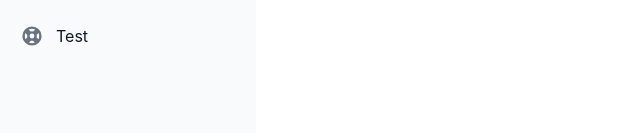
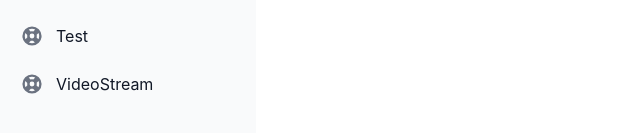
Before and after one commit to dormammuuuuu/Suspicious-Activity-Detection-Intelligence, a React (Create React App) app in the folder sadi-react/: page / in a window 1280 px wide. Shown: the part 217-350 px from the top of the page, without its empty margins (0-640 px from the left). Built offline with nearby package versions, Linux system fonts and the light colour scheme.

Commit message:
Initial Video Stream for Face

```diff
--- a/sadi-react/src/components/Sidebar.jsx
+++ b/sadi-react/src/components/Sidebar.jsx
@@ -75,6 +75,19 @@ const sidebar = () => {
                      <span className="ml-3">Test</span>
                   </NavLink>
                </li>
+               <li>
+                  <NavLink to="/VideoStream"
+                     className="flex items-center p-2 text-base font-normal text-gray-900 transition duration-75 rounded-lg hover:bg-gray-100">
+                     <svg aria-hidden="true"
+                        className="flex-shrink-0 w-6 h-6 text-gray-500 transition duration-75 group-hover:text-gray-900"
+                        fill="currentColor" viewBox="0 0 20 20" xmlns="http://www.w3.org/2000/svg">
+                        <path fillRule="evenodd"
+                           d="M18 10a8 8 0 11-16 0 8 8 0 0116 0zm-2 0c0 .993-.241 1.929-.668 2.754l-1.524-1.525a3.997 3.997 0 00.078-2.183l1.562-1.562C15.802 8.249 16 9.1 16 10zm-5.165 3.913l1.58 1.58A5.98 5.98 0 0110 16a5.976 5.976 0 01-2.516-.552l1.562-1.562a4.006 4.006 0 001.789.027zm-4.677-2.796a4.002 4.002 0 01-.041-2.08l-.08.08-1.53-1.533A5.98 5.98 0 004 10c0 .954.223 1.856.619 2.657l1.54-1.54zm1.088-6.45A5.974 5.974 0 0110 4c.954 0 1.856.223 2.657.619l-1.54 1.54a4.002 4.002 0 00-2.346.033L7.246 4.668zM12 10a2 2 0 11-4 0 2 2 0 014 0z"
+                           clipRule="evenodd"></path>
+                     </svg>
+                     <span className="ml-3">VideoStream</span>
+                  </NavLink>
+               </li>
 
             </ul>
          </div>
--- /dev/null
+++ b/sadi-react/src/components/VideoStream.jsx
@@ -0,0 +1,14 @@
+import React from "react";
+import { useLocation } from "react-router-dom";
+
+const VideoStream = () => {
+  let location = useLocation();
+
+  return (
+    <div>
+      <img key={location.pathname} src="http://localhost:5000/api/video_feed" alt="Video"/>
+    </div>
+  );
+}
+
+export default VideoStream;
--- a/sadi-react/src/components/index.js
+++ b/sadi-react/src/components/index.js
@@ -6,3 +6,4 @@ export { default as Login } from './Login'
 export { default as Help } from './Help'
 export { default as Test } from './Test'
 export { default as Modal } from './Modal'
+export { default as VideoStream } from './VideoStream'
--- a/sadi-react/src/pages/SadiMain.jsx
+++ b/sadi-react/src/pages/SadiMain.jsx
@@ -1,6 +1,6 @@
 import React from 'react'
 import { Link, Route, Routes } from 'react-router-dom';
-import { Dashboard, Documentation, UserList, Help, Test } from '../components'
+import { Dashboard, Documentation, UserList, Help, Test, VideoStream } from '../components'
 
 
 
@@ -13,6 +13,7 @@ const SadiMain = () => {
             <Route path='/Documentation' element={<Documentation />} />
             <Route path='/Help' element={<Help />} />
             <Route path='/Test' element={<Test />} />
+            <Route path='/VideoStream' element={<VideoStream />} />
             {/* <Route path='/search' element={<Search searchTerm={searchTerm} setSearchTerm={setSearchTerm} />} /> */}
          </Routes>
       </div>
```
Also changed, not shown: 1 other file (tests, documents, lock files or other folders).
